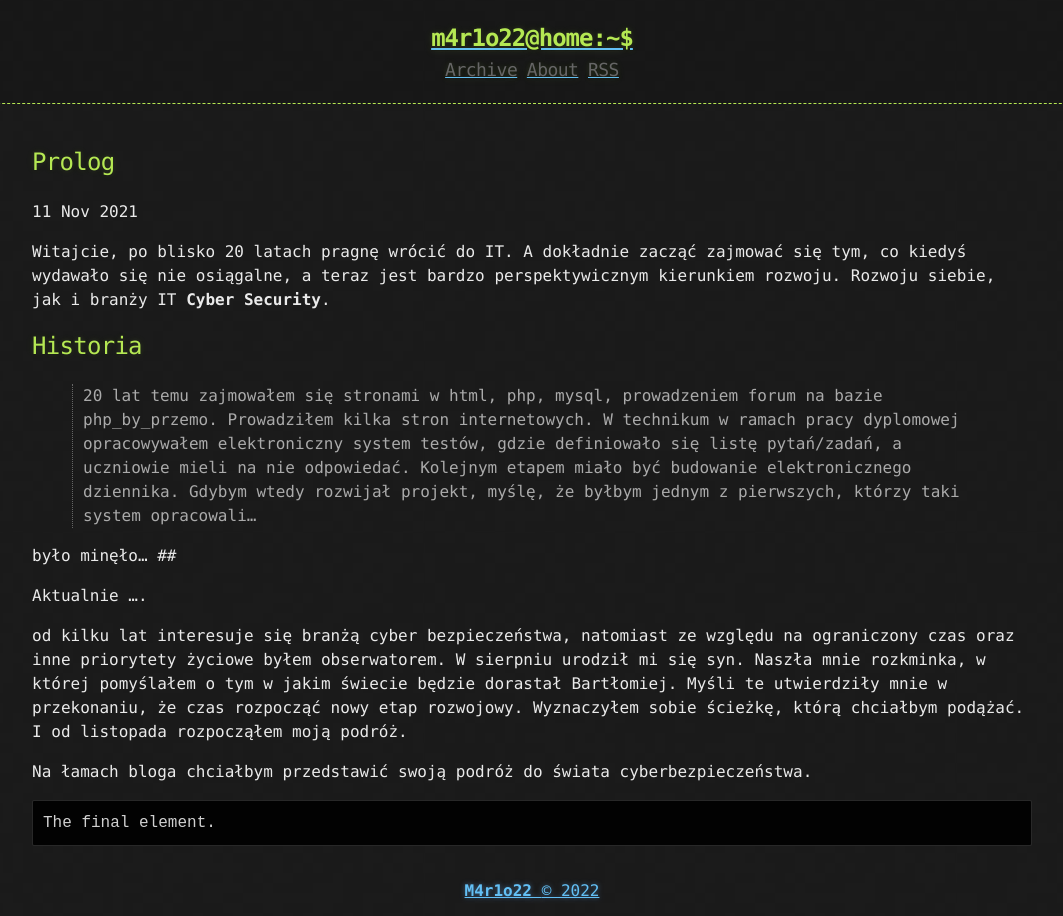
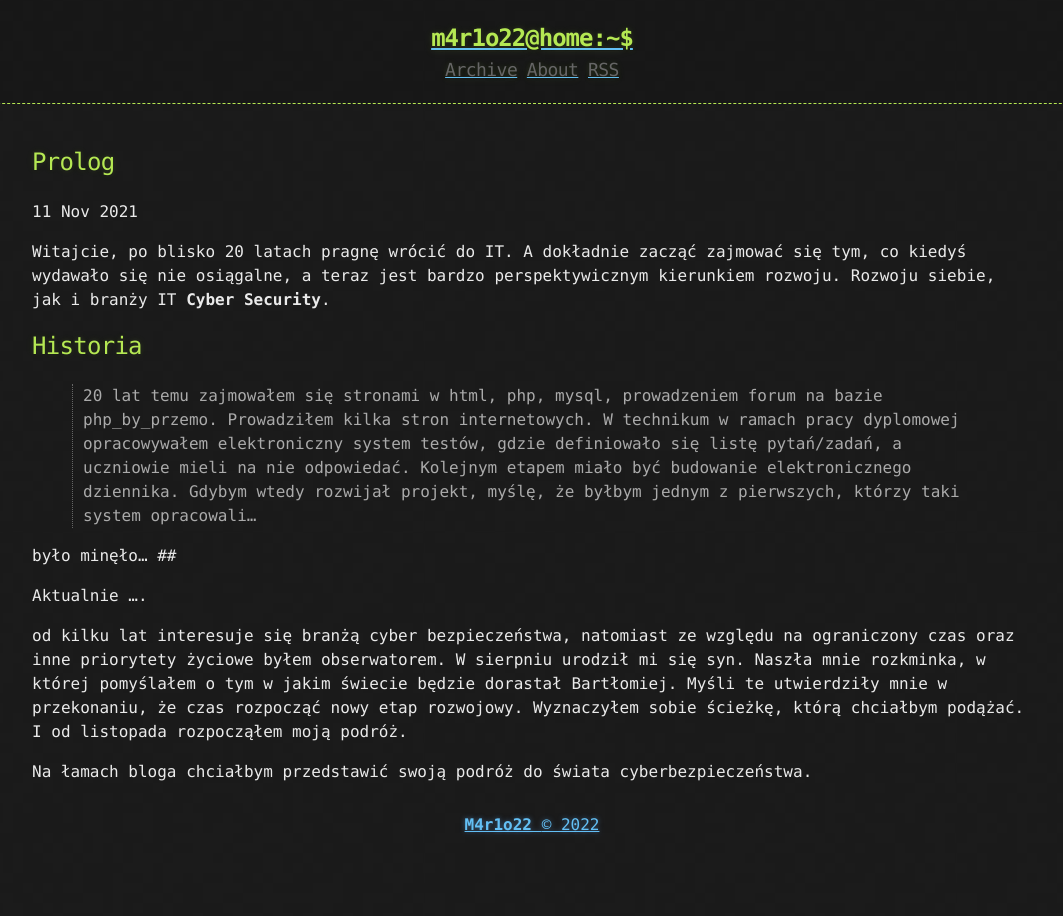
Before and after one commit to M4r1o22/m4r1o22.github.io, a Jekyll site: the page built from _posts/2021-11-11-prolog.md, in a window 1280 px wide. Shown: the whole page, without its empty margins (108-1171 px from the left). Built offline with Jekyll 4.4.1, drawn with Linux system fonts in a browser that asks for light colours.

Commit message:
Update 2021-11-11-prolog.md

````diff
--- a/_posts/2021-11-11-prolog.md
+++ b/_posts/2021-11-11-prolog.md
@@ -23,7 +23,3 @@ Wyznaczyłem sobie ścieżkę, którą chciałbym podążać.
 I od listopada rozpocząłem moją podróż.
 
 Na łamach bloga chciałbym przedstawić swoją podróż do świata cyberbezpieczeństwa.
-
-```
-The final element.
-```
````
